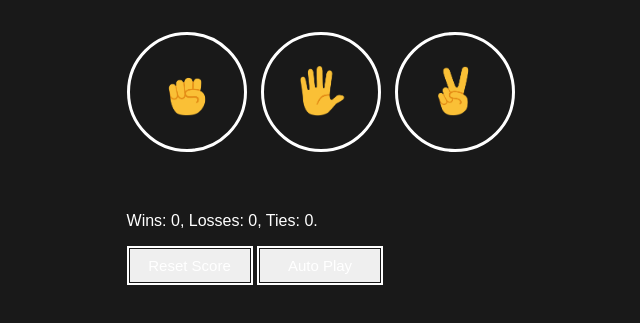
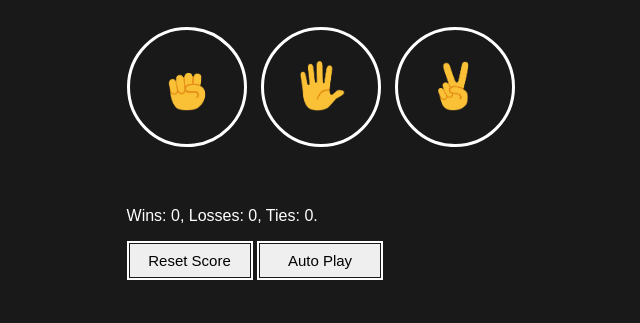
Before and after one commit to akode2803/rock-paper-scissors, a plain HTML site: page index.html in a window 1280 px wide. Shown: the part 75-398 px from the top of the page, without its empty margins (314-954 px from the left). Drawn offline with Linux system fonts and the light colour scheme.

Commit message:
Styling changes

```diff
--- a/css/style.css
+++ b/css/style.css
@@ -19,7 +19,6 @@ body {
     border-radius: 50%;
     padding: 1px 6px 1px 6px;
     margin-right: 10px;
-    margin-top: 5px;
     cursor: pointer;
 }
 .opt-button:hover, .opt-button-highlight{
@@ -46,7 +45,6 @@ body {
     border: 0;
     cursor: pointer;
     min-width: 120px;
-    color: white
 }
 .reset{
     color: white;
```
